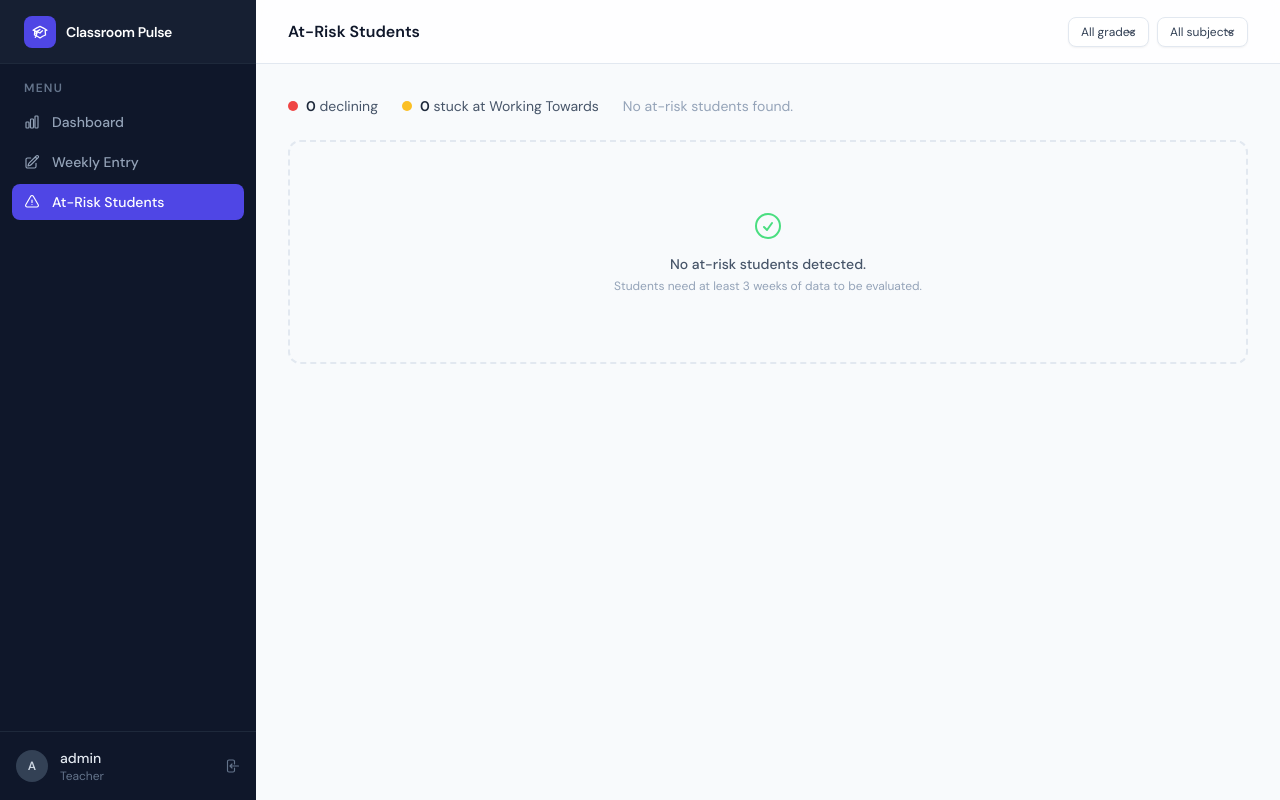
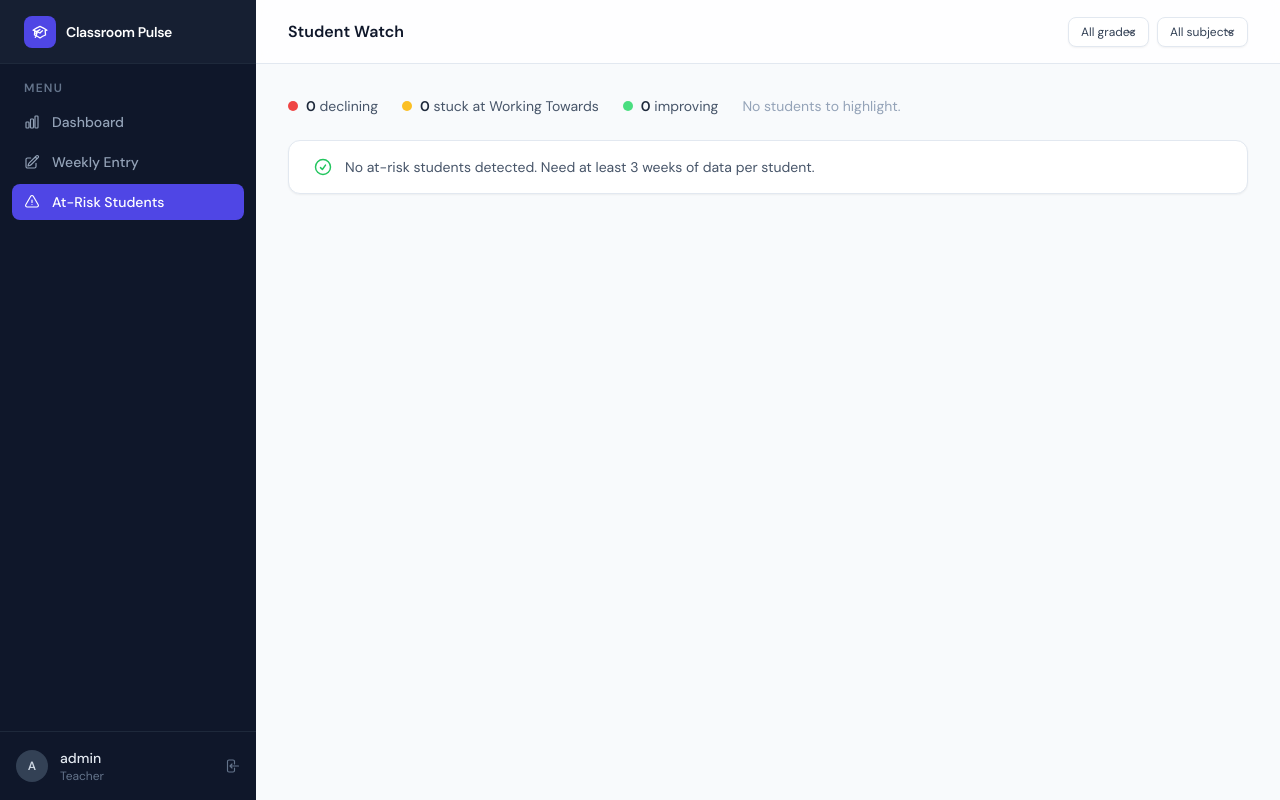
Before and after one commit to sgchandy404/tsja_classroom_pulse, a Flask app: page /at-risk/ in a window 1280 px wide. Run offline with Flask 3, Linux system fonts and the light colour scheme; a user stored in the database is signed in; some libraries are stand-ins or nearby versions.

Commit message:
feat(at-risk): add improving detection, fix subject dropdown duplicates
Detection (_detect):
- improving: current ranking is strictly better than ALL prior weeks in
  the window (genuine new high) — excludes recoveries like EE->WT->EE
  which only return to a previous baseline, not a new high
- EE->WT->EE: correctly unflagged (not improving, not at-risk)
- 12 explicit cases verified

Route (at_risk.py):
- Split results into flagged (stuck/declining) and improving lists
- Subject dropdown uses distinct name query — eliminates cross-grade
  duplicates (e.g. Mathematics appearing once, not once per grade)
- Pass subject_names list (strings) to template instead of Subject objects

Template (list.html):
- Renamed page title to Student Watch
- Added Improving Students section below At-Risk table (green header,
  no flag column — trend dots tell the story)
- Reused student_table() Jinja macro for both sections
- Summary strip now includes improving count

Co-Authored-By: Claude Sonnet 4.6 <noreply@anthropic.com>

```diff
--- a/src/routes/at_risk.py
+++ b/src/routes/at_risk.py
@@ -9,36 +9,43 @@ at_risk_bp = Blueprint("at_risk", __name__, url_prefix="/at-risk")
 def _detect(entries: list) -> tuple[bool, str]:
     """
     Given a list of WeeklyEntry for one (student, subject) pair,
-    sorted oldest → newest, return (is_at_risk, reason).
-    Needs at least 3 entries to flag.
+    sorted oldest → newest, return (flagged: bool, reason: str).
 
-    Rules (evaluated on last 3 entries):
-    - Stuck:     all 3 weeks are Working Towards (rank 1).
-    - Declining: (a) strict downward trend across all 3 weeks, OR
-                 (b) current week is Working Towards and at least one of
-                     the prior 2 weeks was higher — catches patterns like
-                     EE→WT→WT and ME→EE→WT without false-flagging
-                     recoveries like EE→WT→EE.
+    Reasons (in priority order):
+    - "stuck":     last 3 weeks all Working Towards.
+    - "declining": downward trend ending at WT (no false positives for recoveries).
+    - "improving": current week is strictly better than the previous week,
+                   and student was not consistently at EE already.
+    - "":          nothing notable.
+
+    Needs at least 2 entries for improving; 3 for stuck/declining.
     """
-    if len(entries) < 3:
+    if len(entries) < 2:
         return False, ""
 
-    last3 = entries[-3:]
-    ranks = [RANKING_ORDER[e.ranking] for e in last3]
+    ranks = [RANKING_ORDER[e.ranking] for e in entries]
+    last2 = ranks[-2:]
+    last3 = ranks[-3:] if len(ranks) >= 3 else ranks
 
-    # Stuck: three consecutive weeks at Working Towards
-    if all(r == 1 for r in ranks):
-        return True, "stuck"
+    # --- At-risk checks (require 3 entries) ---
+    if len(last3) == 3:
+        # Stuck: three consecutive weeks at Working Towards
+        if all(r == 1 for r in last3):
+            return True, "stuck"
 
-    # Declining (a): strict downward trend — each week lower than the last
-    if ranks[0] > ranks[1] > ranks[2]:
-        return True, "declining"
+        # Declining (a): strict downward trend
+        if last3[0] > last3[1] > last3[2]:
+            return True, "declining"
 
-    # Declining (b): current week is WT but wasn't always WT in the window
-    # (student slipped to the lowest ranking; excludes recoveries where
-    #  current ranking is above WT)
-    if ranks[-1] == 1 and any(r > 1 for r in ranks[:-1]):
-        return True, "declining"
+        # Declining (b): current is WT but was higher at some point in the window
+        if last3[-1] == 1 and any(r > 1 for r in last3[:-1]):
+            return True, "declining"
+
+    # --- Improving check (requires 2 entries) ---
+    # Current ranking is strictly better than ALL prior weeks in the window
+    # (genuine new high, not a return-to-baseline recovery like EE->WT->EE).
+    if ranks[-1] > max(ranks[:-1]):
+        return True, "improving"
 
     return False, ""
 
@@ -50,11 +57,19 @@ def index():
     selected_grade   = request.args.get("grade", "")
     selected_subject = request.args.get("subject", "")
 
-    # Subjects list — filtered by grade if one is selected
-    subj_q = Subject.query.order_by(Subject.name)
+    # Subject names — deduplicated so cross-grade subjects (e.g. Mathematics)
+    # only appear once in the dropdown when no grade is selected.
     if selected_grade:
-        subj_q = subj_q.filter_by(grade=selected_grade)
-    subjects = subj_q.all()
+        subject_names = [
+            r[0] for r in db.session.query(Subject.name)
+            .filter_by(grade=selected_grade)
+            .distinct().order_by(Subject.name).all()
+        ]
+    else:
+        subject_names = [
+            r[0] for r in db.session.query(Subject.name)
+            .distinct().order_by(Subject.name).all()
+        ]
 
     q = (
         WeeklyEntry.query
@@ -74,40 +89,50 @@ def index():
 
     all_entries = q.all()
 
-    # Group by (student_id, subject_id)
     grouped = defaultdict(list)
     for entry in all_entries:
         grouped[(entry.student_id, entry.subject_id)].append(entry)
 
-    flagged = []
+    flagged    = []
+    improving  = []
+
     for (student_id, subject_id), entries in grouped.items():
-        is_risk, reason = _detect(entries)
-        if is_risk:
-            last = entries[-1]
-            flagged.append({
-                "student":      last.student,
-                "subject":      last.subject,
-                "reason":       reason,
-                "last_ranking": last.ranking,
-                "last_week":    last.iso_week,
-                "last_year":    last.iso_year,
-                "weeks_data":   [
-                    {"week": e.iso_week, "year": e.iso_year, "ranking": e.ranking}
-                    for e in entries[-3:]
-                ],
-            })
+        is_flagged, reason = _detect(entries)
+        if not is_flagged:
+            continue
+
+        last = entries[-1]
+        row = {
+            "student":      last.student,
+            "subject":      last.subject,
+            "reason":       reason,
+            "last_ranking": last.ranking,
+            "last_week":    last.iso_week,
+            "last_year":    last.iso_year,
+            "weeks_data":   [
+                {"week": e.iso_week, "year": e.iso_year, "ranking": e.ranking}
+                for e in entries[-3:]
+            ],
+        }
+
+        if reason == "improving":
+            improving.append(row)
+        else:
+            flagged.append(row)
 
     flagged.sort(key=lambda x: (
         0 if x["reason"] == "declining" else 1,
         x["student"].grade,
         x["student"].name,
     ))
+    improving.sort(key=lambda x: (x["student"].grade, x["student"].name))
 
     return render_template(
         "at_risk/list.html",
         flagged=flagged,
+        improving=improving,
         grades=grades,
-        subjects=subjects,
+        subject_names=subject_names,
         selected_grade=selected_grade,
         selected_subject=selected_subject,
     )
--- a/src/templates/at_risk/list.html
+++ b/src/templates/at_risk/list.html
@@ -2,7 +2,7 @@
 {% from "macros.html" import ranking_badge %}
 
 {% block title %}At-Risk Students — Classroom Pulse{% endblock %}
-{% block page_title %}At-Risk Students{% endblock %}
+{% block page_title %}Student Watch{% endblock %}
 
 {% block header_actions %}
   <form method="GET" action="{{ url_for('at_risk.index') }}" class="flex items-center gap-2">
@@ -19,7 +19,7 @@
       {% endfor %}
     </select>
 
-    <!-- Subject filter -->
+    <!-- Subject filter (deduplicated) -->
     <select
       name="subject"
       onchange="this.form.submit()"
@@ -27,15 +27,15 @@
              focus:border-indigo-400 focus:outline-none focus:ring-1 focus:ring-indigo-400"
     >
       <option value="">All subjects</option>
-      {% for s in subjects %}
-        <option value="{{ s.name }}" {% if s.name == selected_subject %}selected{% endif %}>{{ s.name }}</option>
+      {% for name in subject_names %}
+        <option value="{{ name }}" {% if name == selected_subject %}selected{% endif %}>{{ name }}</option>
       {% endfor %}
     </select>
 
-    <!-- Clear filters -->
     {% if selected_grade or selected_subject %}
       <a href="{{ url_for('at_risk.index') }}"
-         class="rounded-lg border border-slate-200 bg-white px-3 py-1.5 text-xs text-slate-500 shadow-sm hover:text-slate-700 hover:border-slate-300 transition-colors whitespace-nowrap">
+         class="rounded-lg border border-slate-200 bg-white px-3 py-1.5 text-xs text-slate-500 shadow-sm
+                hover:text-slate-700 hover:border-slate-300 transition-colors whitespace-nowrap">
         Clear
       </a>
     {% endif %}
@@ -45,7 +45,7 @@
 {% block content %}
 
 <!-- Summary strip -->
-<div class="flex items-center gap-6 mb-6">
+<div class="flex flex-wrap items-center gap-6 mb-6">
   <div class="flex items-center gap-2">
     <span class="inline-flex h-2.5 w-2.5 rounded-full bg-red-500"></span>
     <span class="text-sm text-slate-600">
@@ -60,12 +60,20 @@
       stuck at Working Towards
     </span>
   </div>
-  {% if not flagged %}
-    <span class="text-sm text-slate-400">No at-risk students found{% if selected_grade %} in {{ selected_grade }}{% endif %}.</span>
+  <div class="flex items-center gap-2">
+    <span class="inline-flex h-2.5 w-2.5 rounded-full bg-green-400"></span>
+    <span class="text-sm text-slate-600">
+      <span class="font-semibold text-slate-800">{{ improving | length }}</span>
+      improving
+    </span>
+  </div>
+  {% if not flagged and not improving %}
+    <span class="text-sm text-slate-400">No students to highlight{% if selected_grade %} in {{ selected_grade }}{% endif %}.</span>
   {% endif %}
 </div>
 
-{% if flagged %}
+<!-- At-risk table macro -->
+{% macro student_table(rows, show_flag=true) %}
 <div class="rounded-xl border border-slate-200 bg-white shadow-sm overflow-hidden">
   <table class="min-w-full text-sm">
     <thead>
@@ -75,14 +83,15 @@
         <th class="px-4 py-3.5 text-left text-xs font-semibold uppercase tracking-wide text-slate-500">Subject</th>
         <th class="px-4 py-3.5 text-left text-xs font-semibold uppercase tracking-wide text-slate-500">Current Ranking</th>
         <th class="px-4 py-3.5 text-left text-xs font-semibold uppercase tracking-wide text-slate-500">Last 3 Weeks</th>
+        {% if show_flag %}
         <th class="px-4 py-3.5 text-left text-xs font-semibold uppercase tracking-wide text-slate-500">Flag</th>
+        {% endif %}
       </tr>
     </thead>
     <tbody class="divide-y divide-slate-100">
-      {% for item in flagged %}
+      {% for item in rows %}
       <tr class="hover:bg-slate-50 transition-colors">
 
-        <!-- Student name + roll -->
         <td class="px-6 py-4">
           <a href="{{ url_for('students.detail', student_id=item.student.id) }}"
              class="font-medium text-indigo-600 hover:text-indigo-500 transition-colors">
@@ -91,18 +100,13 @@
           <p class="text-xs text-slate-400 mt-0.5">{{ item.student.roll_number }}</p>
         </td>
 
-        <!-- Grade -->
         <td class="px-4 py-4 text-slate-600 whitespace-nowrap">{{ item.student.grade }}</td>
-
-        <!-- Subject -->
         <td class="px-4 py-4 text-slate-600 whitespace-nowrap">{{ item.subject.name }}</td>
 
-        <!-- Current ranking badge -->
         <td class="px-4 py-4">
           {{ ranking_badge(item.last_ranking) }}
         </td>
 
-        <!-- Last 3 weeks mini timeline -->
         <td class="px-4 py-4">
           <div class="flex items-center gap-1.5">
             {% for w in item.weeks_data %}
@@ -123,7 +127,7 @@
           </div>
         </td>
 
-        <!-- Flag badge -->
+        {% if show_flag %}
         <td class="px-4 py-4">
           {% if item.reason == 'declining' %}
             <span class="inline-flex items-center gap-1.5 rounded-full bg-red-100 px-3 py-1 text-xs font-semibold text-red-700 ring-1 ring-inset ring-red-200">
@@ -132,7 +136,7 @@
               </svg>
               Declining
             </span>
-          {% else %}
+          {% elif item.reason == 'stuck' %}
             <span class="inline-flex items-center gap-1.5 rounded-full bg-amber-100 px-3 py-1 text-xs font-semibold text-amber-700 ring-1 ring-inset ring-amber-200">
               <svg class="h-3 w-3" fill="none" viewBox="0 0 24 24" stroke-width="2.5" stroke="currentColor">
                 <path stroke-linecap="round" stroke-linejoin="round" d="M18.364 18.364A9 9 0 0 0 5.636 5.636m12.728 12.728A9 9 0 0 1 5.636 5.636m12.728 12.728L5.636 5.636" />
@@ -141,20 +145,43 @@
             </span>
           {% endif %}
         </td>
+        {% endif %}
 
       </tr>
       {% endfor %}
     </tbody>
   </table>
 </div>
+{% endmacro %}
 
+<!-- At-risk section -->
+{% if flagged %}
+  <div class="mb-8">
+    <h2 class="text-sm font-semibold text-slate-700 mb-3 flex items-center gap-2">
+      <span class="inline-flex h-2 w-2 rounded-full bg-red-500"></span>
+      At-Risk Students
+      <span class="text-xs font-normal text-slate-400">({{ flagged | length }} record{{ 's' if flagged | length != 1 }})</span>
+    </h2>
+    {{ student_table(flagged, show_flag=true) }}
+  </div>
 {% else %}
-  <div class="flex flex-col items-center justify-center h-56 rounded-xl border-2 border-dashed border-slate-200">
-    <svg class="h-8 w-8 text-green-400 mb-3" fill="none" viewBox="0 0 24 24" stroke-width="1.5" stroke="currentColor">
+  <div class="mb-8 flex items-center gap-3 rounded-xl border border-slate-200 bg-white px-6 py-4 shadow-sm">
+    <svg class="h-5 w-5 text-green-500 shrink-0" fill="none" viewBox="0 0 24 24" stroke-width="1.75" stroke="currentColor">
       <path stroke-linecap="round" stroke-linejoin="round" d="M9 12.75 11.25 15 15 9.75M21 12a9 9 0 1 1-18 0 9 9 0 0 1 18 0Z" />
     </svg>
-    <p class="text-sm font-medium text-slate-600">No at-risk students detected.</p>
-    <p class="text-xs text-slate-400 mt-1">Students need at least 3 weeks of data to be evaluated.</p>
+    <p class="text-sm text-slate-600">No at-risk students detected{% if selected_grade or selected_subject %} for this filter{% endif %}. Need at least 3 weeks of data per student.</p>
+  </div>
+{% endif %}
+
+<!-- Improving section -->
+{% if improving %}
+  <div>
+    <h2 class="text-sm font-semibold text-slate-700 mb-3 flex items-center gap-2">
+      <span class="inline-flex h-2 w-2 rounded-full bg-green-500"></span>
+      Improving Students
+      <span class="text-xs font-normal text-slate-400">({{ improving | length }} record{{ 's' if improving | length != 1 }})</span>
+    </h2>
+    {{ student_table(improving, show_flag=false) }}
   </div>
 {% endif %}
 
```
